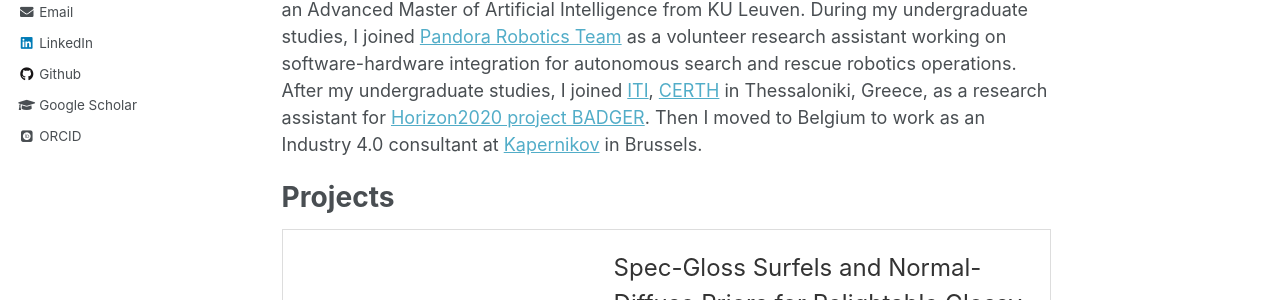
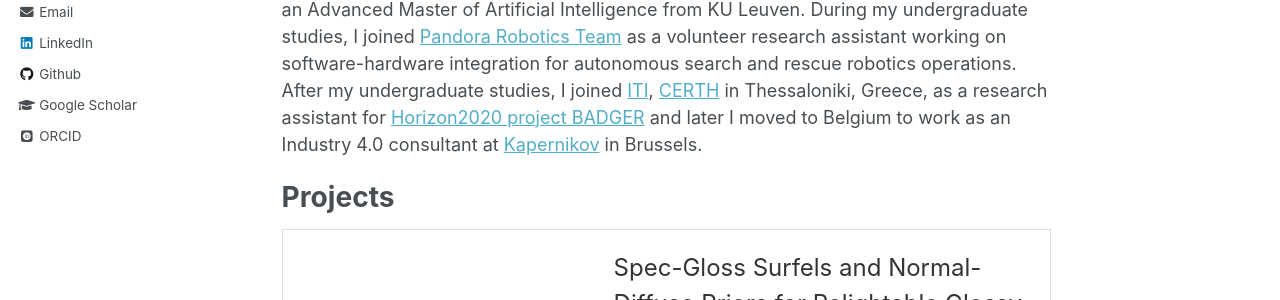
Before and after one commit to gkouros/gkouros.github.io, a Jekyll site: the page built from _pages/about.md, in a window 1280 px wide and 900 px high. Shown: the part 431-731 px from the top of the window. Built offline with Jekyll 4.4.1, drawn with Linux system fonts in a browser that asks for light colours; some web fonts are replaced; comment, search, counter and statistics services are not loaded.

Commit message:
Update bio

```diff
--- a/_pages/about.md
+++ b/_pages/about.md
@@ -10,7 +10,7 @@
 
 I am a PhD candidate at the PSI Lab of KU Leuven, Belgium, supervised by [Prof. Tinne Tuytelaars](https://www.esat.kuleuven.be/psi/TT) and [Dr. Minye Wu](https://wuminye.github.io/). My research focuses on neural rendering and inverse graphics, with an emphasis on physically grounded inverse rendering for challenging reflectance, especially glossy and specular appearance. I work at the intersection of computer vision, computer graphics, and optimization, developing practical pipelines that translate research outputs into usable assets for downstream graphics and AR/VR workflows.
 
-Before joining PSI, I obtained my Diploma (integrated Bachelor’s and Master’s) in Electrical and Computer Engineering from Aristotle University of Thessaloniki (AuTH), Greece, and an Advanced Master of Artificial Intelligence from KU Leuven. During my undergraduate studies, I joined [Pandora Robotics Team](https://issel.ee.auth.gr/pandora-robotics/) as a volunteer research assistant working on software-hardware integration for autonomous search and rescue robotics operations. After my undergraduate studies, I joined [ITI](https://www.iti.gr/iti/en/home/), [CERTH](https://www.certh.gr/root.en.aspx) in Thessaloniki, Greece, as a research assistant for [Horizon2020 project BADGER](https://www.badger-robotics.eu/). Then I moved to Belgium to work as an Industry 4.0 consultant at [Kapernikov](https://kapernikov.com/) in Brussels.
+Before joining PSI, I obtained my Diploma (integrated Bachelor’s and Master’s) in Electrical and Computer Engineering from Aristotle University of Thessaloniki (AuTH), Greece, and an Advanced Master of Artificial Intelligence from KU Leuven. During my undergraduate studies, I joined [Pandora Robotics Team](https://issel.ee.auth.gr/pandora-robotics/) as a volunteer research assistant working on software-hardware integration for autonomous search and rescue robotics operations. After my undergraduate studies, I joined [ITI](https://www.iti.gr/iti/en/home/), [CERTH](https://www.certh.gr/root.en.aspx) in Thessaloniki, Greece, as a research assistant for [Horizon2020 project BADGER](https://www.badger-robotics.eu/) and later I moved to Belgium to work as an Industry 4.0 consultant at [Kapernikov](https://kapernikov.com/) in Brussels.
 
 
 Projects
```
